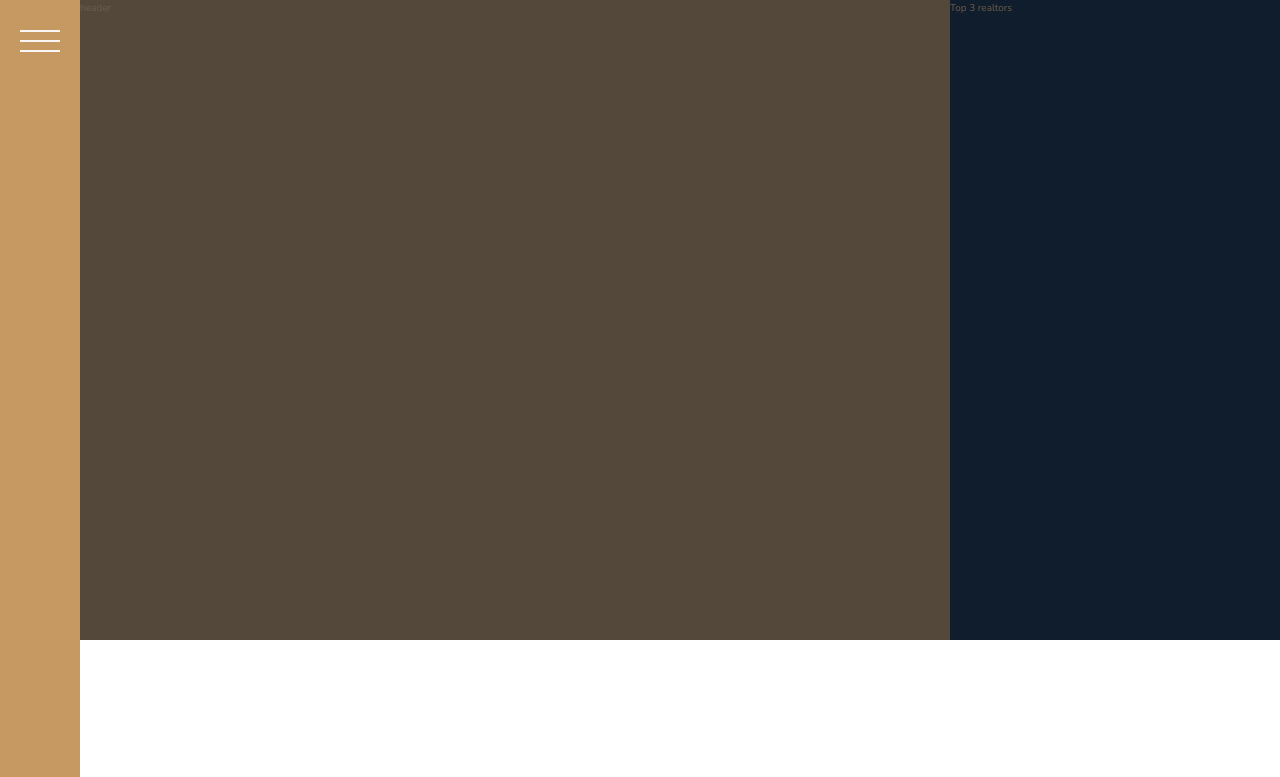
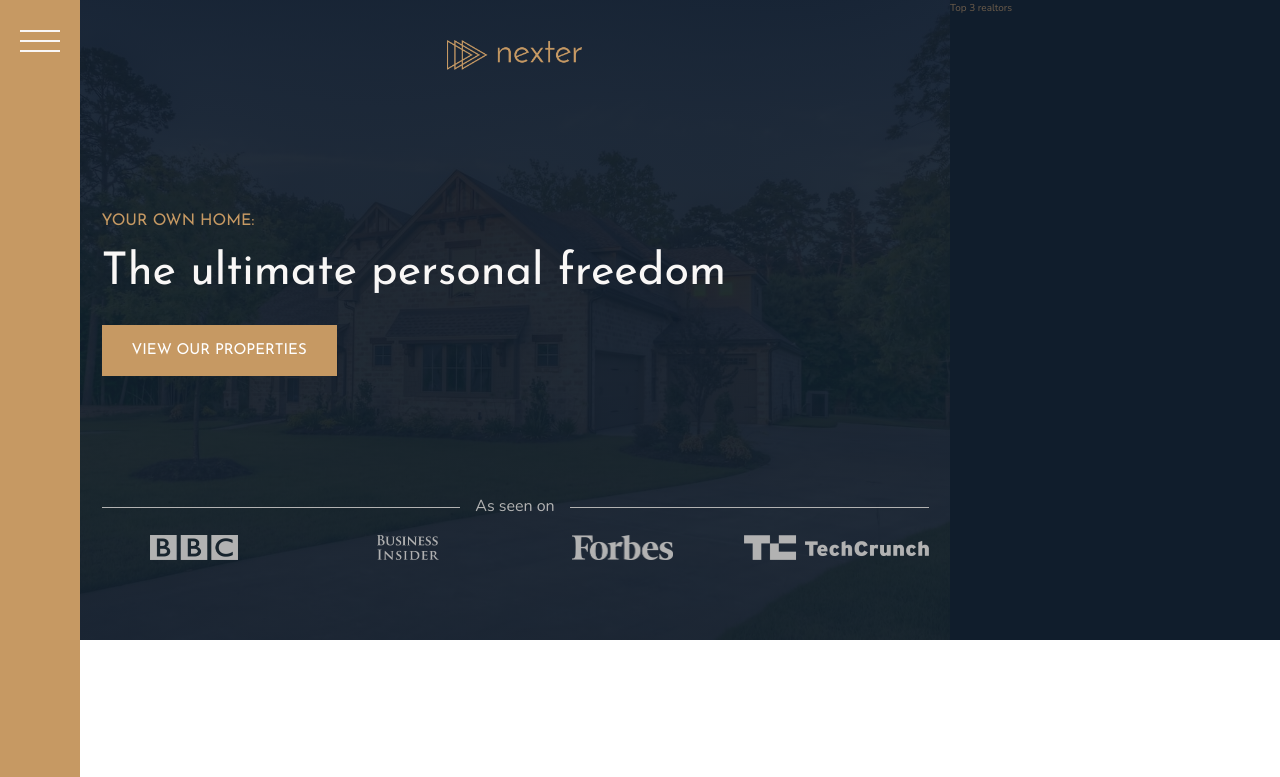
Before and after one commit to karimshalapy/nexter, a website: page index.html in a window 1280 px wide. Shown: the top 777 px of the page. Drawn offline with nearby package versions, Linux system fonts and the light colour scheme.

Commit message:
add header markup and styling

```diff
--- a/index.html
+++ b/index.html
@@ -25,7 +25,19 @@
 
 
     <!--Header section start-->
-    <header class="header">header</header>
+    <header class="header">
+        <img src="./img/logo.png" alt="Nexter logo" class="header__logo" />
+        <h1 class="heading-3">Your own home:</h1>
+        <h2 class="heading-1">The ultimate personal freedom</h2>
+        <button class="btn header__btn">View our properties</button>
+        <p class="header__seen-on-text">As seen on</p>
+        <div class="header__seen-on-logos">
+            <img src="./img/logo-bbc.png" alt="Seen on image 1">
+            <img src="./img/logo-bi.png" alt="Seen on image 2">
+            <img src="./img/logo-forbes.png" alt="Seen on image 3">
+            <img src="./img/logo-techcrunch.png" alt="Seen on image 4">
+        </div>
+    </header>
     <!--Header section end-->
 
 
--- a/sass/_features.scss
+++ b/sass/_features.scss
@@ -4,7 +4,7 @@
 
     display: grid;
     grid-template-columns: repeat(auto-fit, minmax(25rem, 1fr));
-    grid-gap: 6rem;
+    gap: 6rem;
     align-items: start;
 }
 
@@ -12,8 +12,8 @@
     font-size: 1.7rem;
     display: grid;
     grid-template-columns: min-content 1fr;
-    grid-row-gap: 1.5rem;
-    grid-column-gap: 2.5rem;
+    row-gap: 1.5rem;
+    column-gap: 2.5rem;
     &__icon {
         fill: $color-primary;
         width: 4.5rem;
--- a/sass/_footer.scss
+++ b/sass/_footer.scss
@@ -9,7 +9,7 @@
     &__list{
         display: grid;
         grid-template-columns:  repeat(auto-fit, minmax(15rem, 1fr));
-        grid-gap: 2rem;
+        gap: 2rem;
         align-items: center;
         &-item{
             text-align: center;
--- a/sass/_gallery.scss
+++ b/sass/_gallery.scss
@@ -5,7 +5,7 @@
     display: grid;
     grid-template-columns: repeat(8, 1fr);
     grid-template-rows: repeat(7, 5vw);
-    grid-gap: 1.5rem;
+    gap: 1.5rem;
     padding: 1.5rem;
     &__item {
         overflow: hidden;
--- a/sass/_header.scss
+++ b/sass/_header.scss
@@ -1,4 +1,55 @@
 .header {
-    background-color: $color-grey-dark-1;
     grid-column: full_bleed-start/span 7;
+
+    background-image: linear-gradient(rgba($color-secondary, .93), rgba($color-secondary, .93)),
+                      url("../img/hero.jpeg");
+    background-position: center;
+    background-size: cover;
+    padding: 4rem 8rem 8rem;
+
+    display: grid;
+    grid-template-rows: 1fr min-content 6rem 1fr;
+    grid-template-columns: max-content;
+    gap: 1.5rem;
+    justify-content: center;
+
+    &__btn {
+        justify-self: start;
+        align-self: start;
+    }
+    &__logo {
+        height: 3rem;
+        justify-self: center;
+
+    }
+    &__seen-on-text {
+        display: grid;
+        grid-template-columns: 1fr max-content 1fr;
+        column-gap: 1.5rem;
+
+        font-size: 1.6rem;
+        color: white;
+        align-items: center;
+        filter: brightness(.7);
+
+        &::after, &::before {
+            content: "";
+            height: .1rem;
+            background-color: currentColor;
+            display: block;
+        }
+    }
+    &__seen-on-logos {
+        justify-self: center;
+
+        display: grid;
+        grid-template-columns: repeat(4, 1fr);
+        justify-items: center;
+        column-gap: 3rem;
+
+        img {
+            height: 2.5rem;
+            filter: brightness(.7);
+        }
+    }
 }
--- a/sass/_homes.scss
+++ b/sass/_homes.scss
@@ -3,14 +3,14 @@
     margin: 15rem 0;
 
     display: grid;
-    grid-gap: 7rem;
+    gap: 7rem;
     grid-template-columns: repeat(auto-fit, minmax(25rem, 1fr));
 }
 .home {
     background-color: $color-grey-light-1;
 
     display: grid;
-    grid-row-gap: 3.5rem;
+    row-gap: 3.5rem;
     grid-template-columns: repeat(2, 1fr);
 
     %svg-size {
--- a/sass/_typography.scss
+++ b/sass/_typography.scss
@@ -15,6 +15,9 @@ body {
 }
 .heading-1 {
     @extend %heading-style;
+    font-size: 4.5rem;
+    color: $color-grey-light-1;
+    line-height: 1;
 }
 .heading-2 {
     @extend %heading-style;
```
Also changed, not shown: css/main.css.
